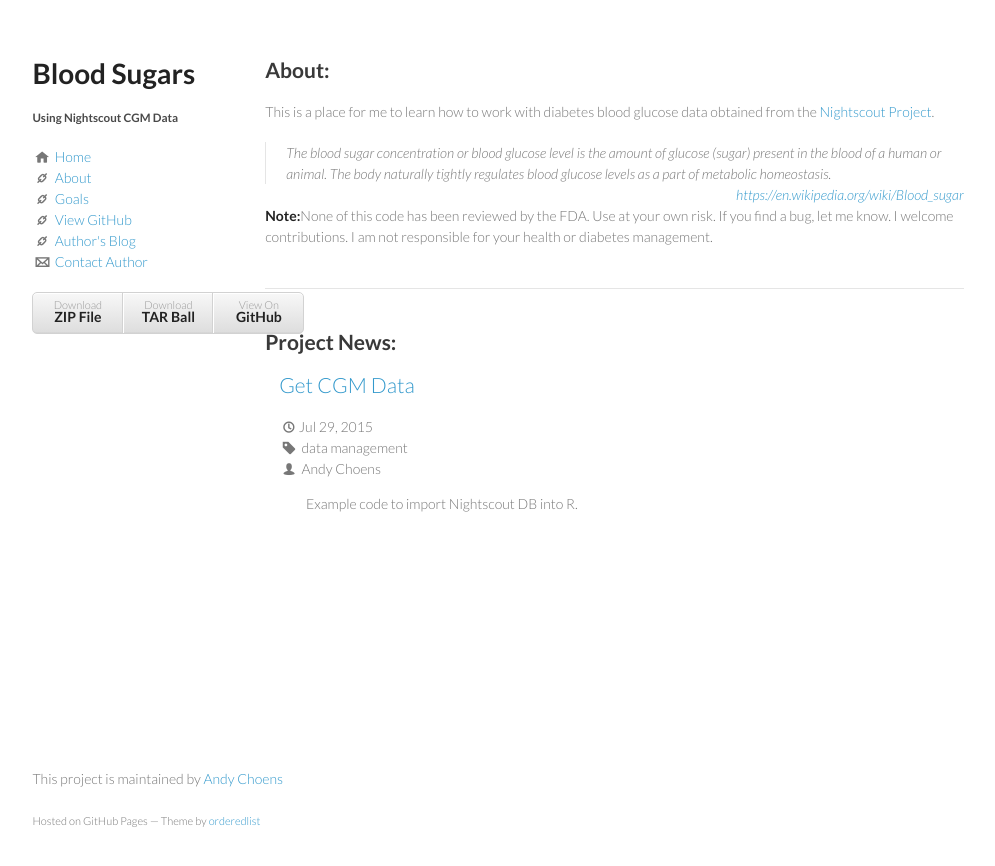
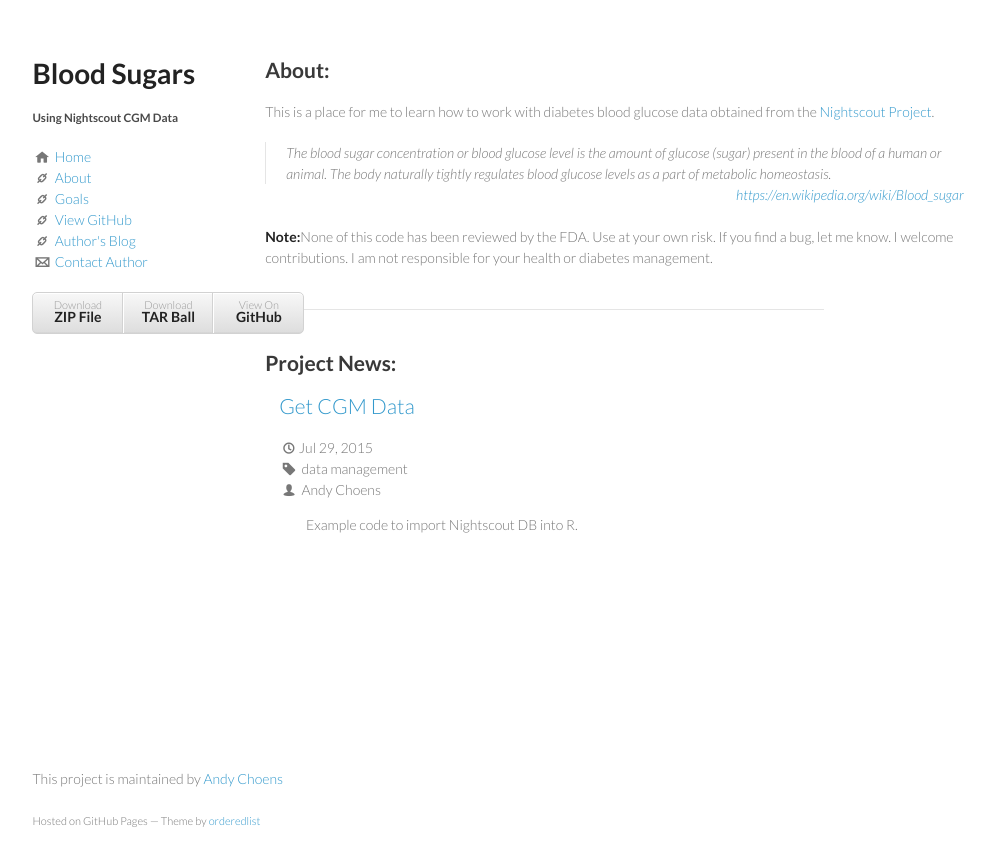
Before and after one commit to Choens/blood-sugars, a Jekyll site: the page built from index.html, in a window 1280 px wide. Shown: the top 866 px of the page, without its empty margins (142-1137 px from the left). Built offline with Jekyll 4.4.1, drawn with Linux system fonts in a browser that asks for light colours; the list of posts is cut into pages by our own code.

Commit message:
A little more style.

```diff
--- a/index.html
+++ b/index.html
@@ -16,7 +16,7 @@ title: Blood Sugars
     metabolic homeostasis.
     <br/><a href="https://en.wikipedia.org/wiki/Blood_sugar" style="float:right;">https://en.wikipedia.org/wiki/Blood_sugar</a>
 </blockquote>
-<br/>
+<br/><br/>
 <p>
     <strong>Note:</strong>None of this code has been reviewed by the
     FDA. Use at your own risk. If you find a bug, let me know. I
@@ -24,7 +24,7 @@ title: Blood Sugars
     diabetes management.
 </p>
 <br/>
-<hr width="100%" align="center">
+<hr width="80%" align="center">
 <br/>
 <h2>Project News:</h2>
 
```
